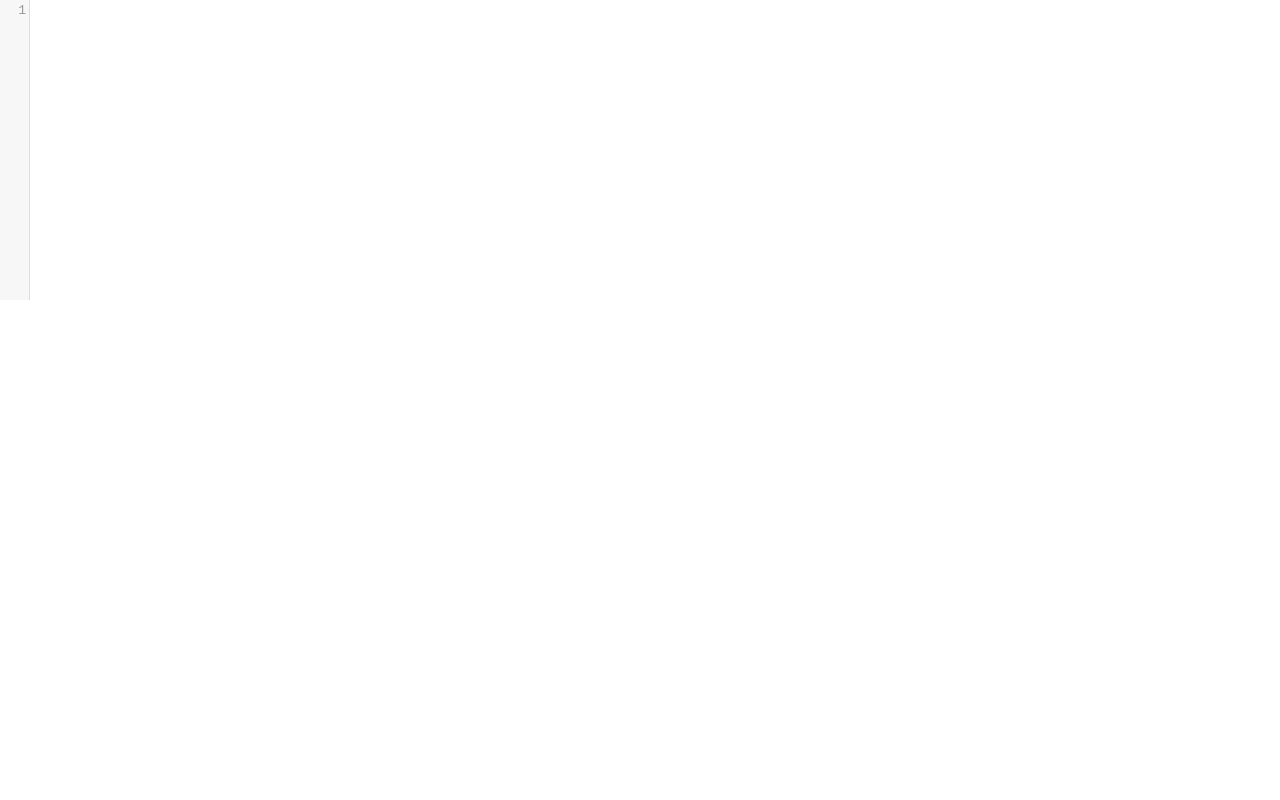
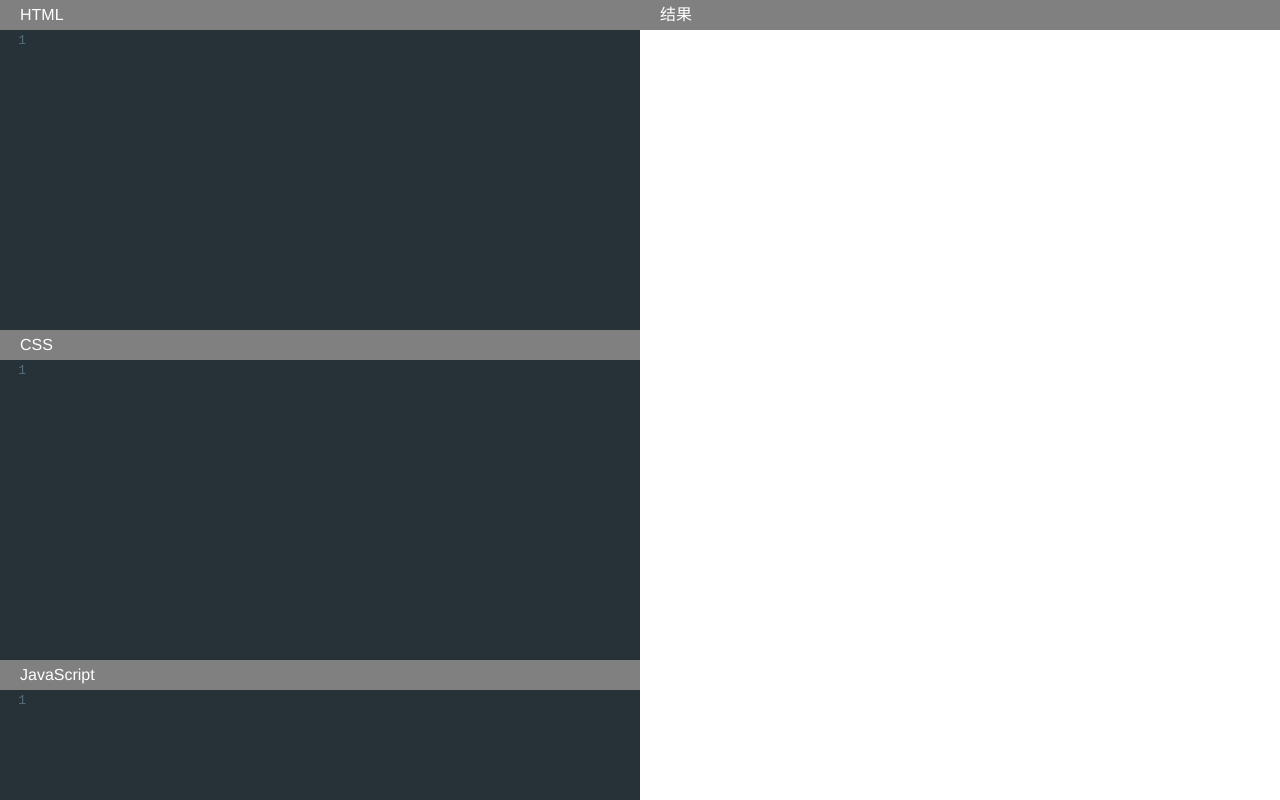
Before and after one commit to ilifewebdev/onlineeditor, a Vue app: page / in a window 1280 px wide. Shown: the top 800 px of the page. Built offline with nearby package versions, Linux system fonts and the light colour scheme.

Commit message:
项目布局

```diff
--- a/src/components/Home.vue
+++ b/src/components/Home.vue
@@ -1,5 +1,24 @@
 <template>
-    <textarea ref="editor"></textarea>
+<div class="editorwrap">
+    <div class="left">
+      <div class="editor">
+        <div class="editorheader">HTML</div>
+         <textarea ref="htmleditor"></textarea>
+      </div>
+      <div class="editor">
+        <div class="editorheader">CSS</div>
+         <textarea ref="csseditor"></textarea>
+      </div>
+      <div class="editor">
+        <div class="editorheader">JavaScript</div>
+         <textarea ref="jseditor"></textarea>
+      </div>
+    </div>
+    <div class="right">
+      <div class="editorheader">结果</div>
+      <iframe class="iframe" ref="iframe" />
+    </div>
+  </div>
 </template>
 
 <script>
@@ -7,21 +26,46 @@
 import 'codemirror/lib/codemirror.css';
 import codemirror from "codemirror";
 
+import 'codemirror/theme/material.css';
+import 'codemirror/mode/javascript/javascript';
+import 'codemirror/mode/css/css';
+import 'codemirror/mode/htmlmixed/htmlmixed';
+
 export default {
   name: 'Home',
   data:function (){
     return{
-      editor:'',
-      options:{
+      htmleditor:'',
+      htmloptions:{
         lineNumbers: true,
         line: true,
         tabSize: 2,
+        mode: 'htmlmixed',
+        theme: 'material',
+      },
+      csseditor:'',
+      cssoptions:{
+        lineNumbers: true,
+        line: true,
+        tabSize: 2,
+        mode: 'css',
+        theme: 'material',
+      },
+      jseditor:'',
+      jsoptions:{
+        lineNumbers: true,
+        line: true,
+        tabSize: 2,
+        mode: 'javascript',
+        theme: 'material',
       },
     }
   },
   methods:{
     initeditor(){
-      this.editor = codemirror.fromTextArea(this.$refs.editor, this.options);
+      this.htmleditor = codemirror.fromTextArea(this.$refs.htmleditor, this.htmloptions);
+      this.csseditor = codemirror.fromTextArea(this.$refs.csseditor, this.cssoptions);
+      this.jseditor = codemirror.fromTextArea(this.$refs.jseditor, this.jsoptions);
     }
   },
   mounted(){
@@ -33,4 +77,34 @@ export default {
 <!-- Add "scoped" attribute to limit CSS to this component only -->
 <style scoped lang="scss">
 
+.editorwrap{
+  display: flex;
+  width: 100%;
+  height: 100vh;
+  .left,.right{
+    flex:1;
+    height: 100%;
+  }
+  .left{
+    display: flex;
+    flex-direction: column;
+  }
+  .editor{
+    flex:1;
+  }
+  .editorheader{
+    height: 30px;
+    background-color:#808080;
+    color:#fff;
+    display: flex;
+    align-items: center;
+    padding-left: 20px;
+  }
+  .iframe{
+    width: 100%;
+    height: 100%;
+  }
+}
+
+
 </style>
```
